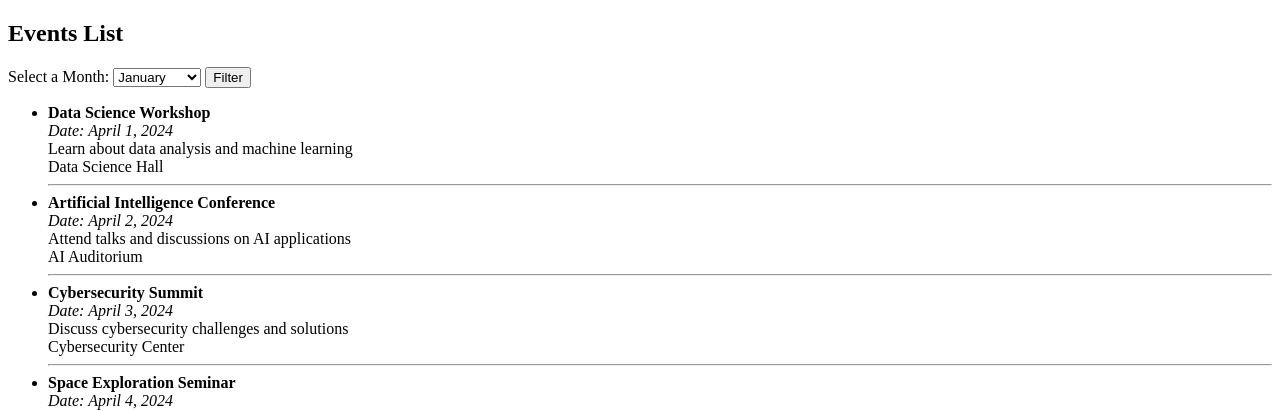
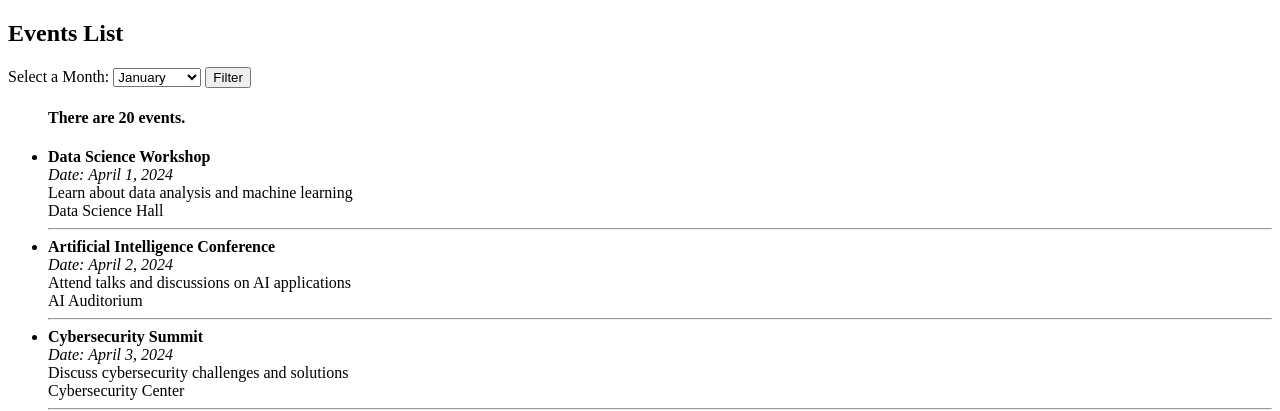
Before and after one commit to Lu671/Web-Project, a Django app: page /eventsList in a window 1280 px wide. Shown: the part 119-530 px from the top of the page. Run offline with Django 5.2, Linux system fonts and the light colour scheme; data comes from the database, SQL or seed files in the repository.

Commit message:
count+order_by

```diff
--- a/eventsapp/views.py
+++ b/eventsapp/views.py
@@ -31,9 +31,11 @@ def listEvents(request):
     selected_month = request.GET.get('month')
     month_name = month_names.get(int(selected_month)) if selected_month else None
     if selected_month:
-        events = Events.objects.filter(date__month=selected_month)
-        context = {'events': events, 'month':month_name, 'old_events': old_events}
+        events = Events.objects.filter(date__month=selected_month).order_by('date') # order_by
+        num_events = events.count() #count
+        context = {'events': events, 'month':month_name, 'old_events': old_events, 'num_events':num_events}
     else:
-        events = Events.objects.all()
-        context = {'events': events, 'old_events': old_events}
+        events = Events.objects.all().order_by('date') # order_by
+        num_events = events.count() #count
+        context = {'events': events, 'old_events': old_events, 'num_events':num_events}
     return render(request, 'EventsList.html', context)
--- a/templates/EventsList.html
+++ b/templates/EventsList.html
@@ -22,10 +22,13 @@
     <button type="submit">Filter</button>
 </form>
 {% if month %}
-<h4>Events In {{ month }}</h4>
+<h4>Events In {{ month }} are {{num_events}}</h4>
 {% endif %}
 <ul>
     {% if events %}
+    {% if num_events %}
+    <h4>There are {{num_events}} events.</h4>
+    {% endif %}
     {% for event in events %}
     <li>
         <strong>{{ event.title }}</strong><br>
```
Also changed, not shown: templates/home.html (+40 -43 lines).
